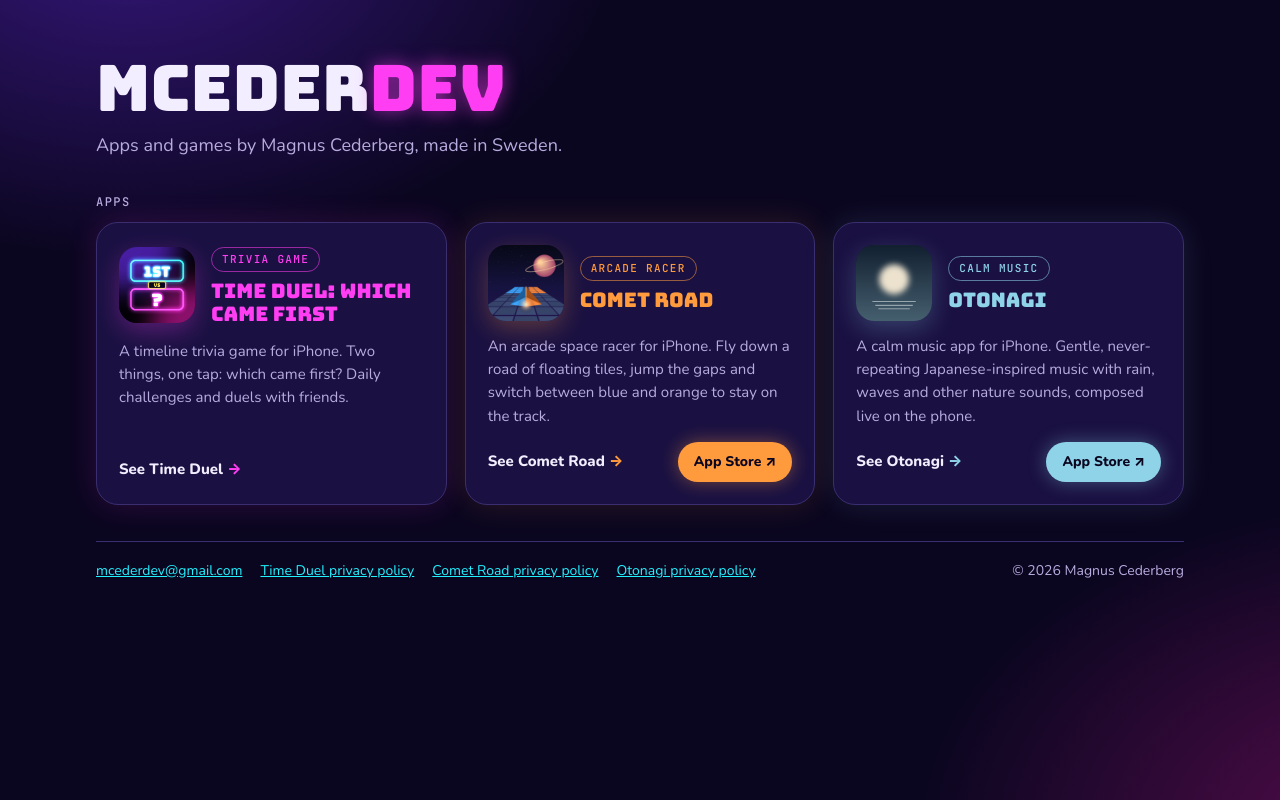
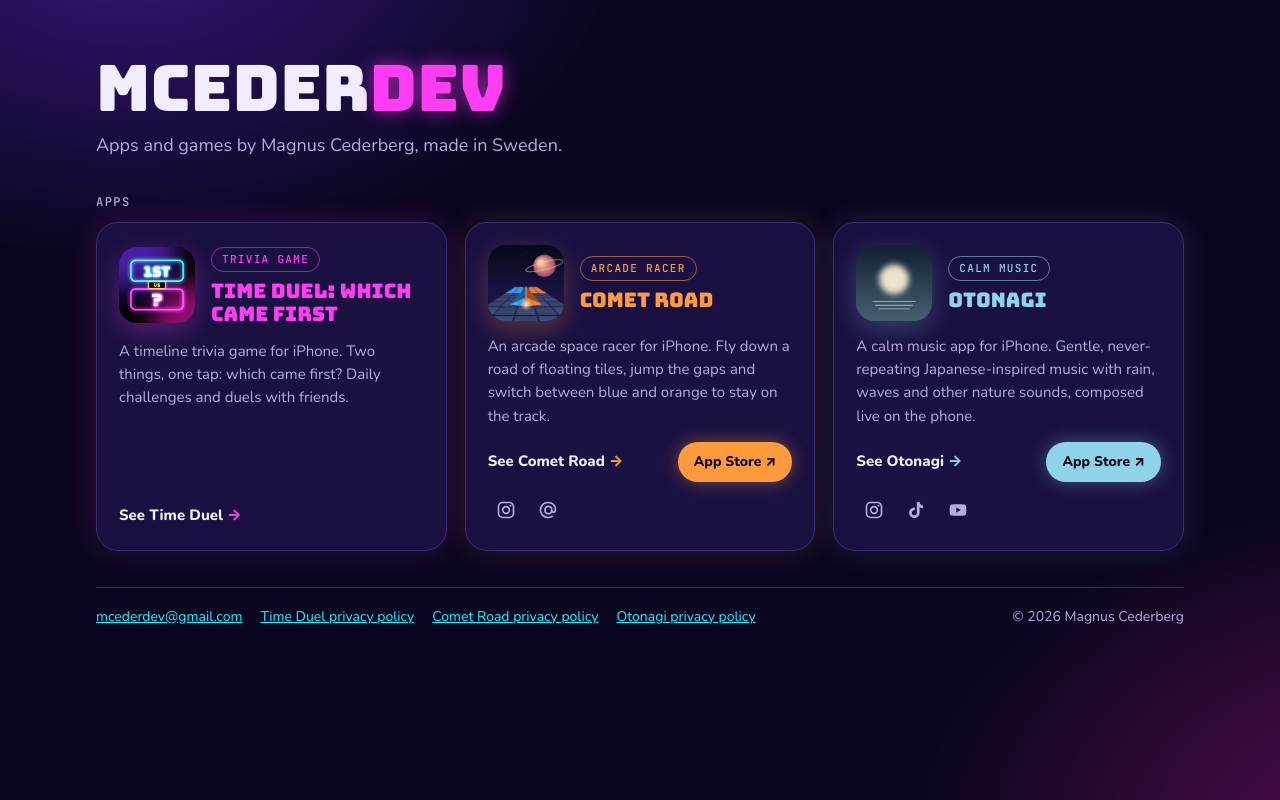
Before and after one commit to mcederdev/mcederdev.github.io, a plain HTML site: page index.html in a window 1280 px wide. Drawn offline with nearby package versions, Linux system fonts and the light colour scheme.

Commit message:
Add social media links to the Comet Road and Otonagi cards (#7)
* Add files via upload

* Add Comet Road website: landing, privacy, terms and support

Pages live under /comet-road/ and the CederDev home page now lists
Comet Road next to Time Duel. The existing app-ads.txt at the root
covers Comet Road too.

Co-Authored-By: Claude Opus 5.5 <noreply@anthropic.com>
Claude-Session: https://claude.ai/code/session_01StYdwxYLVrViXzo7a2mRyv

* Move Comet Road pages to the comet-road repo

The pages are now served from the public comet-road repo's own GitHub
Pages site, at the same /comet-road/ address. This repo keeps only the
home-page listing, the icon and app-ads.txt.

Co-Authored-By: Claude Opus 5.5 <noreply@anthropic.com>
Claude-Session: https://claude.ai/code/session_01StYdwxYLVrViXzo7a2mRyv

* Add Otonagi to the developer site

Co-Authored-By: Claude Opus 5.5 <noreply@anthropic.com>
Claude-Session: https://claude.ai/code/session_01StYdwxDKkX22nqadDHZvpZ

* Rename header to MCEDERDEV

Co-Authored-By: Claude Opus 5.5 <noreply@anthropic.com>
Claude-Session: https://claude.ai/code/session_01StYdwxDKkX22nqadDHZvpZ

* Polish the developer site: wide grid, app colours and tags, tab icon, share preview, copyright

Co-Authored-By: Claude Opus 5.5 <noreply@anthropic.com>
Claude-Session: https://claude.ai/code/session_01StYdwxDKkX22nqadDHZvpZ

* Add App Store button to Otonagi; make cards articles with a stretched link

Co-Authored-By: Claude Opus 5.5 <noreply@anthropic.com>
Claude-Session: https://claude.ai/code/session_01StYdwxDKkX22nqadDHZvpZ

* Add social media links

Co-Authored-By: Claude Opus 5.5 <noreply@anthropic.com>
Claude-Session: https://claude.ai/code/session_01StYdwxDKkX22nqadDHZvpZ

---------

Co-authored-by: Claude <noreply@anthropic.com>

```diff
--- a/index.html
+++ b/index.html
@@ -81,6 +81,10 @@
            display: flex; flex-wrap: wrap; justify-content: space-between; gap: 10px 24px; }
   footer nav { display: flex; flex-wrap: wrap; gap: 6px 18px; }
   footer a { color: var(--cyan); }
+  .social { display: flex; gap: 6px; margin-top: -4px; }
+  .social a { position: relative; z-index: 1; display: grid; place-items: center; width: 36px; height: 36px; border-radius: 10px;
+              color: var(--muted); transition: color .15s, background .15s; }
+  .social a:hover, .social a:focus-visible { color: var(--c); background: color-mix(in srgb, var(--c) 14%, transparent); outline: none; }
 </style>
 </head>
 <body>
@@ -119,6 +123,10 @@
           <a class="more" href="comet-road/">See Comet Road</a>
           <a class="store" href="https://apps.apple.com/app/id6834401952" aria-label="Pre-order Comet Road on the App Store">App Store</a>
         </div>
+        <div class="social">
+          <a href="https://www.instagram.com/cometroadgame/" aria-label="Comet Road on Instagram (@cometroadgame)" title="Instagram @cometroadgame"><svg viewBox="0 0 24 24" width="20" height="20" fill="none" stroke="currentColor" stroke-width="2" aria-hidden="true"><rect x="3" y="3" width="18" height="18" rx="5"/><circle cx="12" cy="12" r="4"/><circle cx="17.5" cy="6.5" r="1.2" fill="currentColor" stroke="none"/></svg></a>
+          <a href="https://www.threads.net/@cometroadgame" aria-label="Comet Road on Threads (@cometroadgame)" title="Threads @cometroadgame"><svg viewBox="0 0 24 24" width="20" height="20" fill="none" stroke="currentColor" stroke-width="2" stroke-linecap="round" aria-hidden="true"><path d="M16.5 11.5c0-2.6-1.8-3.9-4.1-3.9-2.4 0-4 1.7-4 4.4s1.6 4.4 4 4.4c2.3 0 4.1-1.5 4.1-4.4v-1.2c0 5.6 4.5 5.1 4.5 0C21 6.1 17 3 12 3S3 6.6 3 12s4 9 9 9c2 0 3.7-.5 5-1.4"/></svg></a>
+        </div>
       </article>
       <article class="app otonagi">
         <div class="top">
@@ -132,6 +140,11 @@
         <div class="actions">
           <a class="more" href="otonagi/">See Otonagi</a>
           <a class="store" href="https://apps.apple.com/app/id6826823239" aria-label="Download Otonagi on the App Store">App Store</a>
+        </div>
+        <div class="social">
+          <a href="https://www.instagram.com/otonagi.app/" aria-label="Otonagi on Instagram (@otonagi.app)" title="Instagram @otonagi.app"><svg viewBox="0 0 24 24" width="20" height="20" fill="none" stroke="currentColor" stroke-width="2" aria-hidden="true"><rect x="3" y="3" width="18" height="18" rx="5"/><circle cx="12" cy="12" r="4"/><circle cx="17.5" cy="6.5" r="1.2" fill="currentColor" stroke="none"/></svg></a>
+          <a href="https://www.tiktok.com/@otonagi.app" aria-label="Otonagi on TikTok (@otonagi.app)" title="TikTok @otonagi.app"><svg viewBox="0 0 24 24" width="20" height="20" fill="currentColor" aria-hidden="true"><path d="M16.2 2.5c.3 2.4 1.8 4 4.3 4.2v3.2a7.4 7.4 0 0 1-4.2-1.3v6.6a6.3 6.3 0 1 1-6.3-6.3h.6v3.3h-.6a3 3 0 1 0 3 3V2.5z"/></svg></a>
+          <a href="https://www.youtube.com/@OtonagiApp" aria-label="Otonagi on YouTube (@OtonagiApp)" title="YouTube @OtonagiApp"><svg viewBox="0 0 24 24" width="20" height="20" fill="currentColor" aria-hidden="true"><path d="M21.6 7.2a2.6 2.6 0 0 0-1.8-1.8C18.2 5 12 5 12 5s-6.2 0-7.8.4a2.6 2.6 0 0 0-1.8 1.8A27 27 0 0 0 2 12c0 1.6.1 3.2.4 4.8a2.6 2.6 0 0 0 1.8 1.8C5.8 19 12 19 12 19s6.2 0 7.8-.4a2.6 2.6 0 0 0 1.8-1.8c.3-1.6.4-3.2.4-4.8s-.1-3.2-.4-4.8zM10 15.1V8.9l5.3 3.1z"/></svg></a>
         </div>
       </article>
     </div>
```
